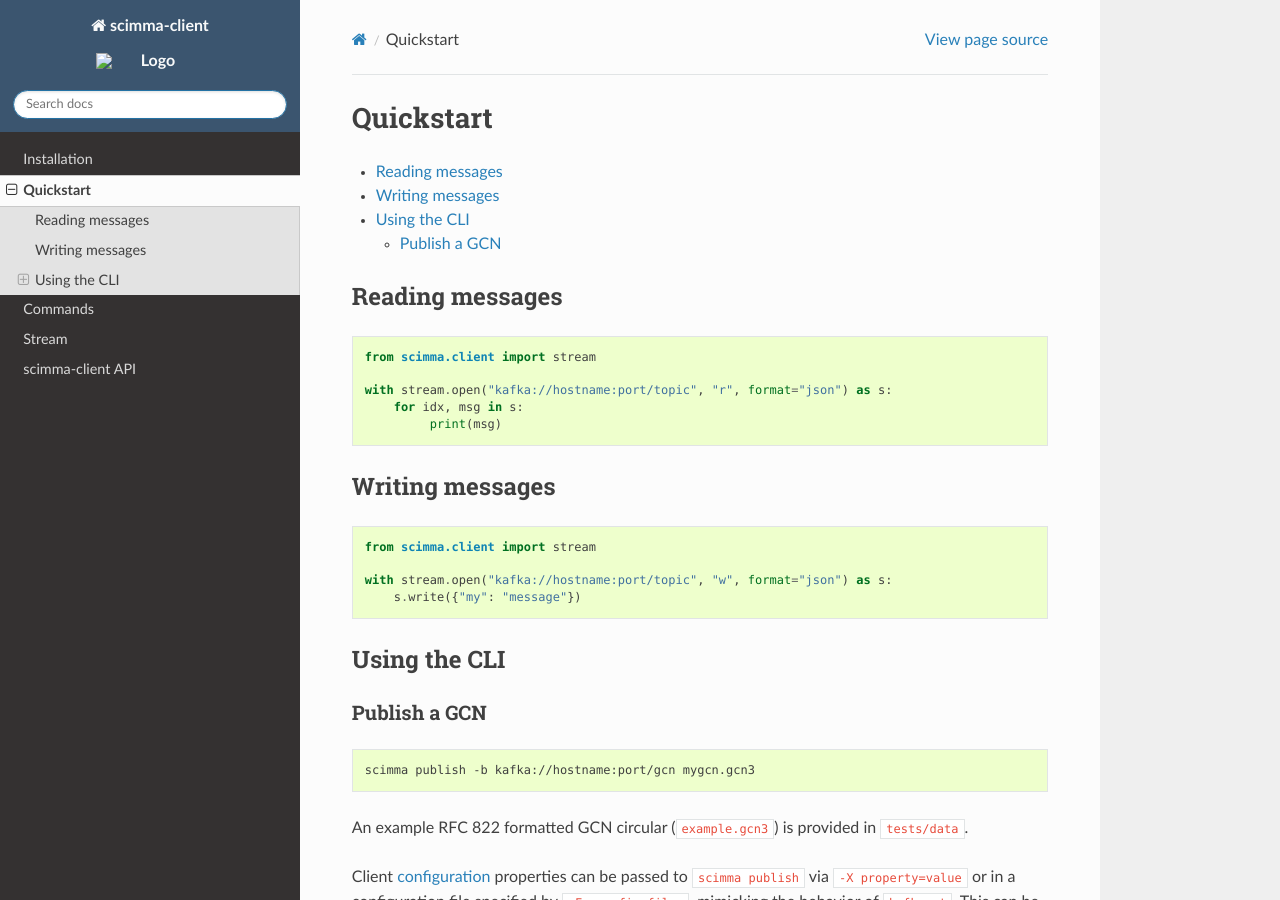
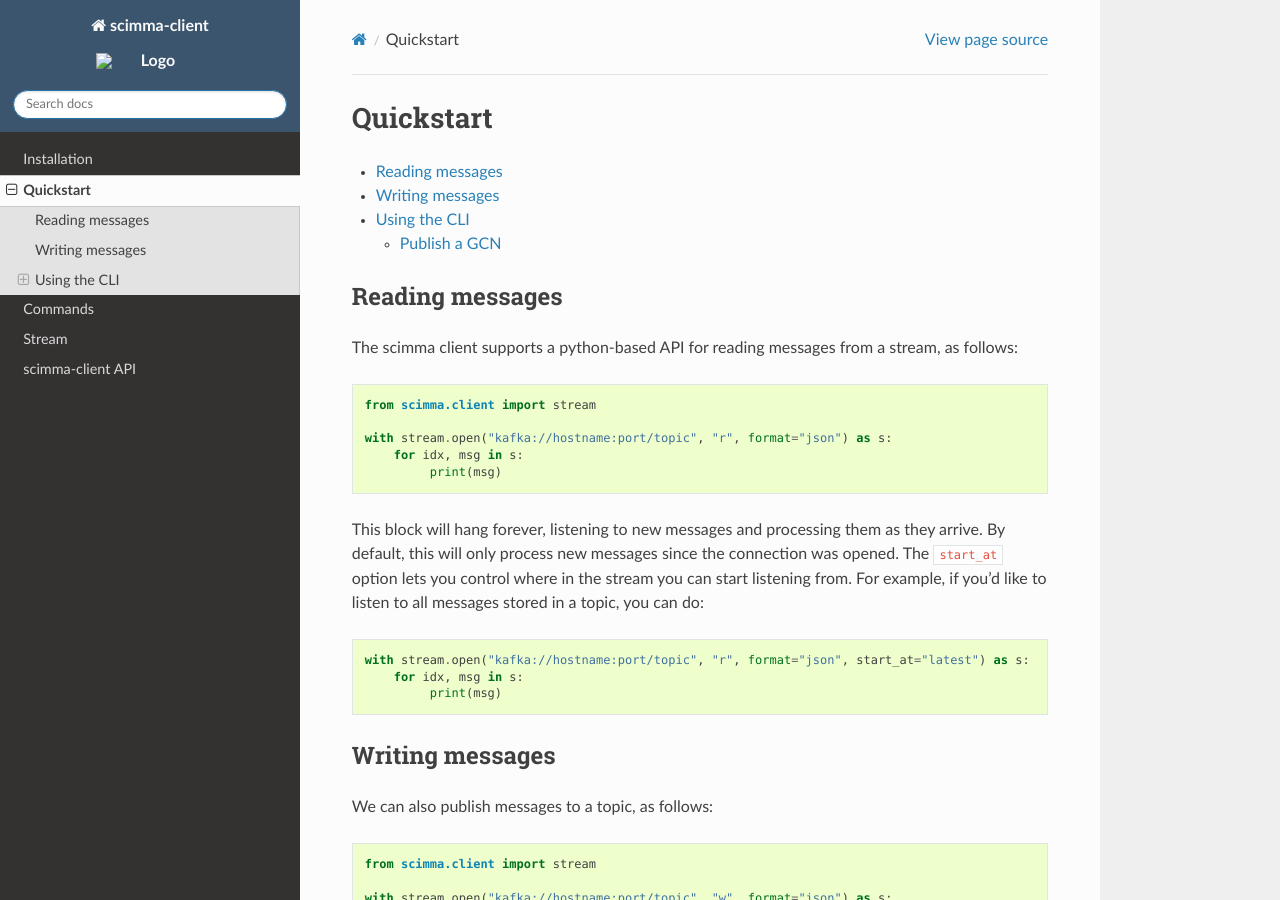
Before and after one commit to scimma/hop-client, a Sphinx documentation site: the page built from doc/user/quickstart.rst, in a window 1280 px wide and 900 px high. Built offline with Sphinx 7.4.7 and the Read the Docs theme 2.0.0, drawn with Linux system fonts in a browser that asks for light colours.

Commit message:
doc: update quickstart section to give clarity on python API

```diff
--- a/doc/user/quickstart.rst
+++ b/doc/user/quickstart.rst
@@ -8,6 +8,8 @@ Quickstart
 Reading messages
 ----------------
 
+The scimma client supports a python-based API for reading messages from a stream, as follows:
+
 .. code:: python
 
     from scimma.client import stream
@@ -16,8 +18,21 @@ Reading messages
         for idx, msg in s:
              print(msg)
 
+This block will hang forever, listening to new messages and processing them as they arrive.
+By default, this will only process new messages since the connection was opened. The :code:`start_at`
+option lets you control where in the stream you can start listening from. For example,
+if you'd like to listen to all messages stored in a topic, you can do:
+
+.. code:: python
+
+    with stream.open("kafka://hostname:port/topic", "r", format="json", start_at="latest") as s:
+        for idx, msg in s:
+             print(msg)
+
 Writing messages
 ----------------
+
+We can also publish messages to a topic, as follows:
 
 .. code:: python
 
```
